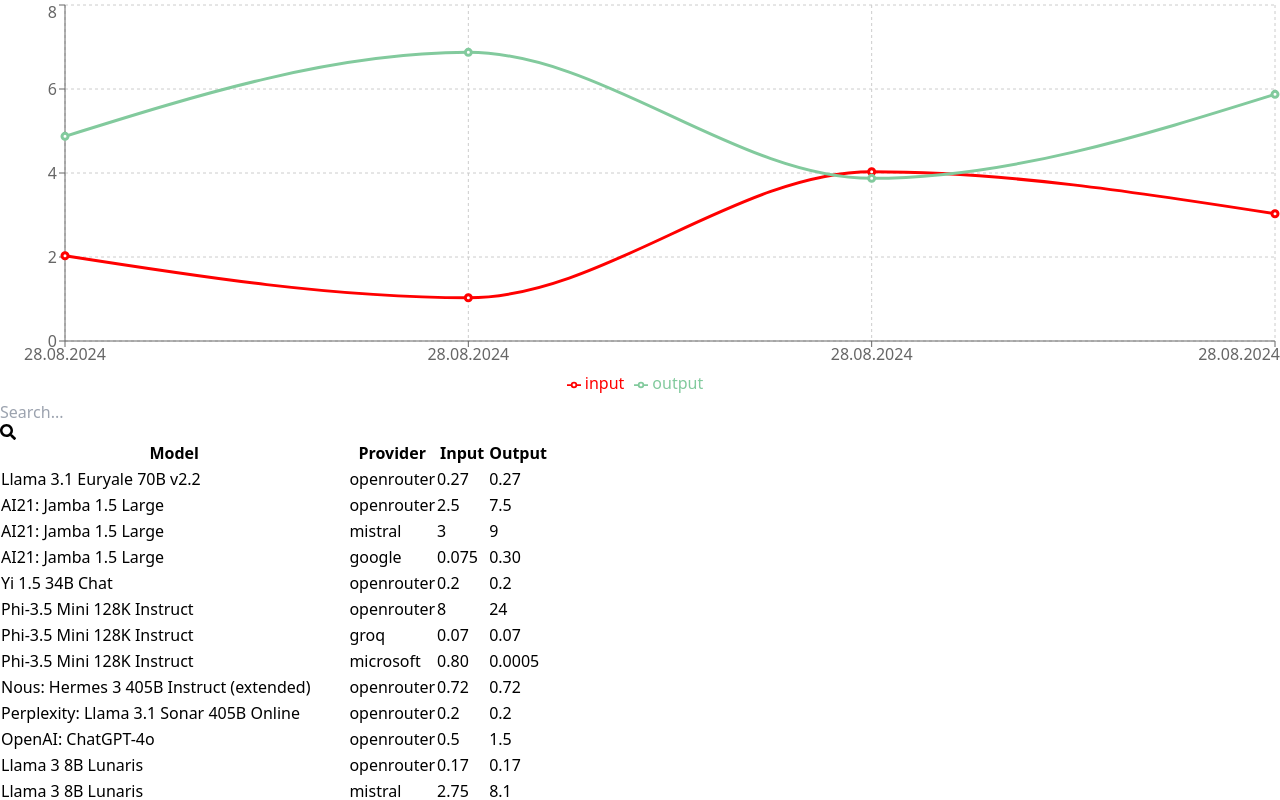
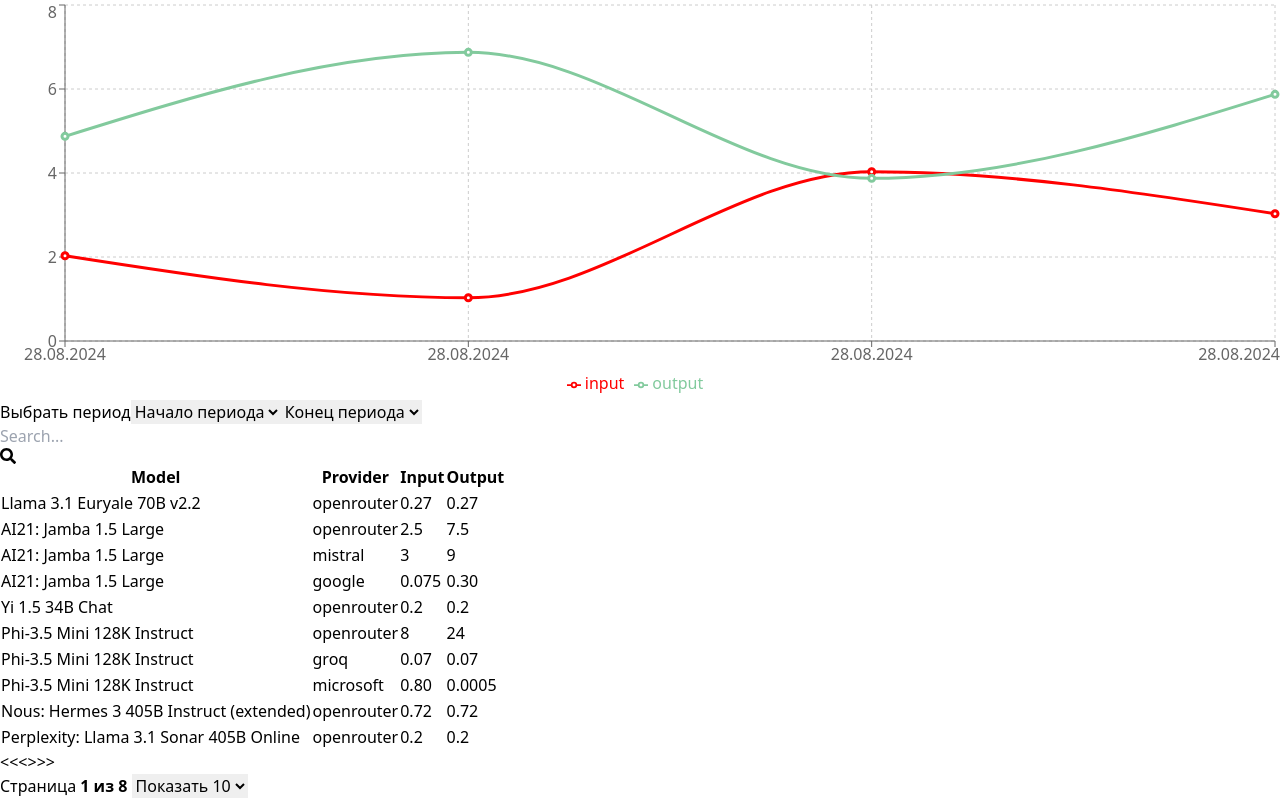
Before and after one commit to Tim-Elesh/Parser-Front-, a React (Vite) app: page / in a window 1280 px wide. Shown: the top 800 px of the page. Built offline with nearby package versions, Linux system fonts and the light colour scheme.

Commit message:
create pagination and period for graph but only ui part without a logic

```diff
--- a/src/App.tsx
+++ b/src/App.tsx
@@ -2,6 +2,7 @@ import React from "react";
 import Graph from "./components/Graph";
 import Table from "./components/Table/Table";
 import { transformData, RawData } from './utils/transformData';
+import Period from "./components/Period";
 
 const App: React.FC = () => {
   const rawData: RawData = {
@@ -426,6 +427,7 @@ const App: React.FC = () => {
   return (
     <div>
       <Graph />
+      <Period />
       <Table data={tableData} />
     </div>
   );
--- a/src/components/Graph.tsx
+++ b/src/components/Graph.tsx
@@ -1,6 +1,7 @@
 import React, { PureComponent } from 'react';
 import data from '../data/data'
 import { LineChart, Line, XAxis, YAxis, CartesianGrid, Tooltip, Legend, ResponsiveContainer } from 'recharts';
+import Period from './Period';
 
 export default function Graph() {
     return (
--- /dev/null
+++ b/src/components/Period.tsx
@@ -0,0 +1,21 @@
+import React from "react";
+
+const Period: React.FC = () => {
+    return (
+        <div className="flex flex-col md:flex-row items-center gap-4 p-4 max-w-full">
+            <button className="bg-blue-500 hover:bg-blue-600 text-white font-semibold py-2 px-4 rounded transition duration-300">
+                Выбрать период
+            </button>
+            <label className="flex flex-col md:flex-row gap-2 w-full md:w-auto">
+                <select className="border border-gray-300 rounded px-3 py-2 focus:outline-none focus:ring-2 focus:ring-blue-500">
+                    <option value="">Начало периода</option>
+                </select>
+                <select className="border border-gray-300 rounded px-3 py-2 focus:outline-none focus:ring-2 focus:ring-blue-500">
+                    <option value="">Конец периода</option>
+                </select>
+            </label>
+        </div>
+    );
+}
+
+export default Period;
--- a/src/components/SearchableTable/Search.tsx
+++ b/src/components/SearchableTable/Search.tsx
@@ -13,16 +13,16 @@ export default function Search({ onSearch }: SearchProps) {
     }, [query, onSearch]);
 
     return (
-        <div className='flex items-center gap-2 my-4 w-full'>
-            <label htmlFor="search" className='text-gray-500 w-full flex items-center gap-2 justify-center bg-gray-100 p-4 rounded-md'>
+        <div className='flex items-center my-4 w-full'>
+            <label htmlFor="search" className='relative text-gray-500 w-full flex items-center'>
                 <input
                     type="text"
                     placeholder="Search..."
                     value={query}
                     onChange={(e) => setQuery(e.target.value)}
-                    className='w-full md:w-1/2 lg:w-1/3 px-4 py-2 border border-gray-300 rounded-md shadow-sm focus:ring focus:ring-indigo-200 focus:ring-opacity-50'
+                    className='w-full px-4 py-2 pl-10 pr-4 border border-gray-300 rounded-md shadow-sm focus:ring focus:ring-indigo-200 focus:ring-opacity-50 bg-white'
                 />
-                <FaSearch className='text-gray-500' />
+                <FaSearch className='absolute left-3 text-gray-400' />
             </label>
         </div>
     );
--- a/src/components/Table/Table.tsx
+++ b/src/components/Table/Table.tsx
@@ -1,5 +1,5 @@
 import React, { useState, useMemo } from 'react';
-import { useTable, Column } from 'react-table';
+import { useTable, usePagination, Column } from 'react-table';
 import TableData from '../../types/TableData';
 import Search from '../SearchableTable/Search';
 
@@ -24,15 +24,36 @@ const Table: React.FC<{ data: TableData[] }> = ({ data }) => {
     []
   );
 
-  const { getTableProps, getTableBodyProps, headerGroups, rows, prepareRow } =
-    useTable({ columns, data: filteredData });
+  const {
+    getTableProps,
+    getTableBodyProps,
+    headerGroups,
+    page,
+    prepareRow,
+    canPreviousPage,
+    canNextPage,
+    pageOptions,
+    pageCount,
+    gotoPage,
+    nextPage,
+    previousPage,
+    setPageSize,
+    state: { pageIndex, pageSize },
+  } = useTable(
+    {
+      columns,
+      data: filteredData,
+      initialState: { pageIndex: 0, pageSize: 10 },
+    },
+    usePagination
+  );
 
   return (
-    <div>
-      {/* Компонент поиска */}
+    <div className="overflow-x-auto">
       <Search onSearch={(query) => setSearchQuery(query)} />
 
       {/* Таблица */}
+      <div className="min-w-full lg:w-full">
         <table {...getTableProps()} className="min-w-full divide-y divide-gray-200">
           <thead className="bg-gray-50">
             {headerGroups.map(headerGroup => (
@@ -40,7 +61,7 @@ const Table: React.FC<{ data: TableData[] }> = ({ data }) => {
                 {headerGroup.headers.map(column => (
                   <th
                     {...column.getHeaderProps()}
-                  className="px-6 py-3 text-left text-xs font-medium text-gray-500 uppercase tracking-wider"
+                    className="px-2 sm:px-4 md:px-6 py-2 sm:py-3 text-left text-xs font-medium text-gray-500 uppercase tracking-wider"
                   >
                     {column.render('Header')}
                   </th>
@@ -49,14 +70,14 @@ const Table: React.FC<{ data: TableData[] }> = ({ data }) => {
             ))}
           </thead>
           <tbody {...getTableBodyProps()} className="bg-white divide-y divide-gray-200">
-          {rows.map(row => {
+            {page.map(row => {
               prepareRow(row);
               return (
                 <tr {...row.getRowProps()}>
                   {row.cells.map(cell => (
                     <td
                       {...cell.getCellProps()}
-                    className="px-6 py-4 whitespace-nowrap text-sm text-gray-900"
+                      className="px-2 sm:px-4 md:px-6 py-2 sm:py-4 whitespace-normal sm:whitespace-nowrap text-xs sm:text-sm text-gray-900"
                     >
                       {cell.render('Cell')}
                     </td>
@@ -67,6 +88,60 @@ const Table: React.FC<{ data: TableData[] }> = ({ data }) => {
           </tbody>
         </table>
       </div>
+
+      {/* Пагинация */}
+      <div className="pagination mt-4 flex flex-col sm:flex-row items-center justify-between">
+        <div className="flex items-center mb-2 sm:mb-0">
+          <button
+            onClick={() => gotoPage(0)}
+            disabled={!canPreviousPage}
+            className="px-3 py-1 rounded-md bg-gray-200 text-gray-700 mr-2 disabled:opacity-50"
+          >
+            {'<<'}
+          </button>
+          <button
+            onClick={() => previousPage()}
+            disabled={!canPreviousPage}
+            className="px-3 py-1 rounded-md bg-gray-200 text-gray-700 mr-2 disabled:opacity-50"
+          >
+            {'<'}
+          </button>
+          <button
+            onClick={() => nextPage()}
+            disabled={!canNextPage}
+            className="px-3 py-1 rounded-md bg-gray-200 text-gray-700 mr-2 disabled:opacity-50"
+          >
+            {'>'}
+          </button>
+          <button
+            onClick={() => gotoPage(pageCount - 1)}
+            disabled={!canNextPage}
+            className="px-3 py-1 rounded-md bg-gray-200 text-gray-700 disabled:opacity-50"
+          >
+            {'>>'}
+          </button>
+        </div>
+        <span className="text-sm text-gray-700 mb-2 sm:mb-0">
+          Страница{' '}
+          <strong className="font-medium">
+            {pageIndex + 1} из {pageOptions.length}
+          </strong>{' '}
+        </span>
+        <select
+          value={pageSize}
+          onChange={e => {
+            setPageSize(Number(e.target.value));
+          }}
+          className="mt-2 sm:mt-0 block w-full sm:w-auto px-3 py-1 bg-white border border-gray-300 rounded-md shadow-sm focus:outline-none focus:ring-indigo-500 focus:border-indigo-500 sm:text-sm"
+        >
+          {[10, 20, 30, 40, 50].map(pageSize => (
+            <option key={pageSize} value={pageSize}>
+              Показать {pageSize}
+            </option>
+          ))}
+        </select>
+      </div>
+    </div>
   );
 };
 
```
Also changed, not shown: 1 other file (tests, documents, lock files or other folders). Lines whose indentation alone changed are shown as unchanged.
